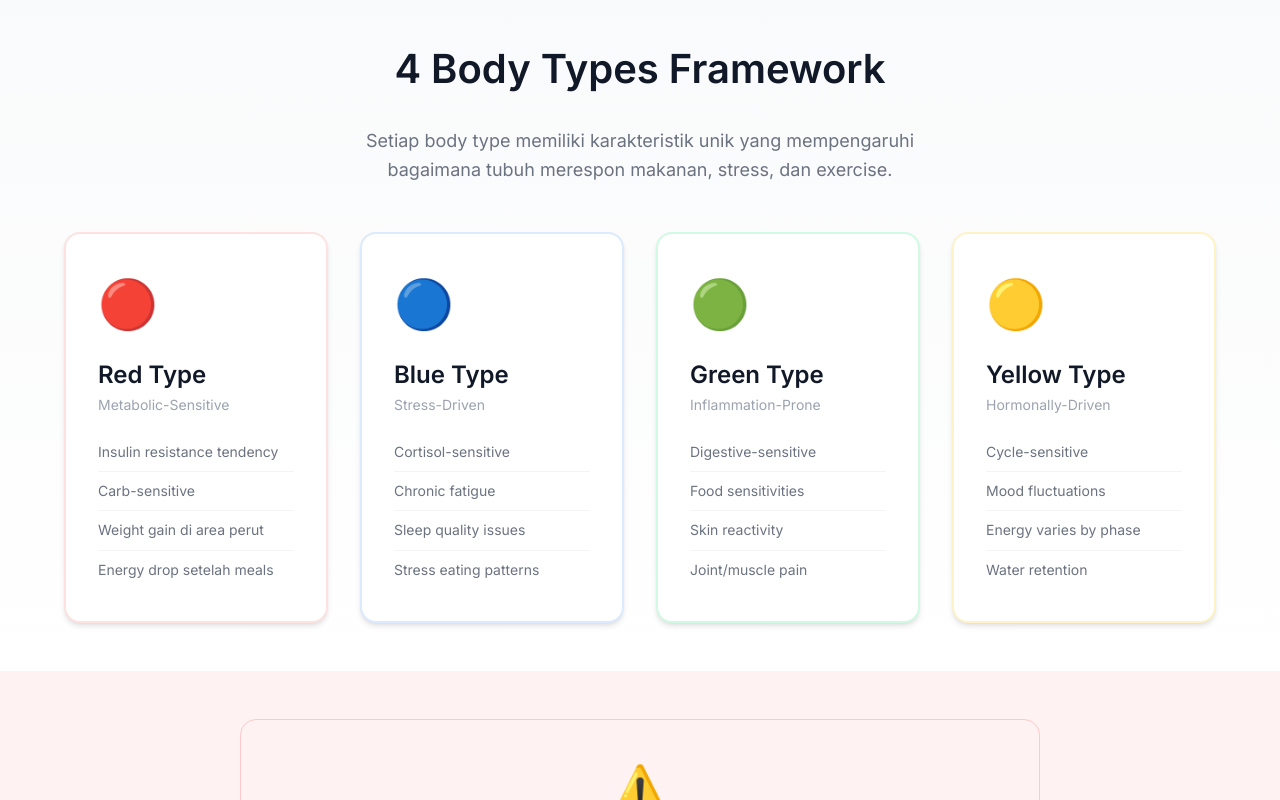
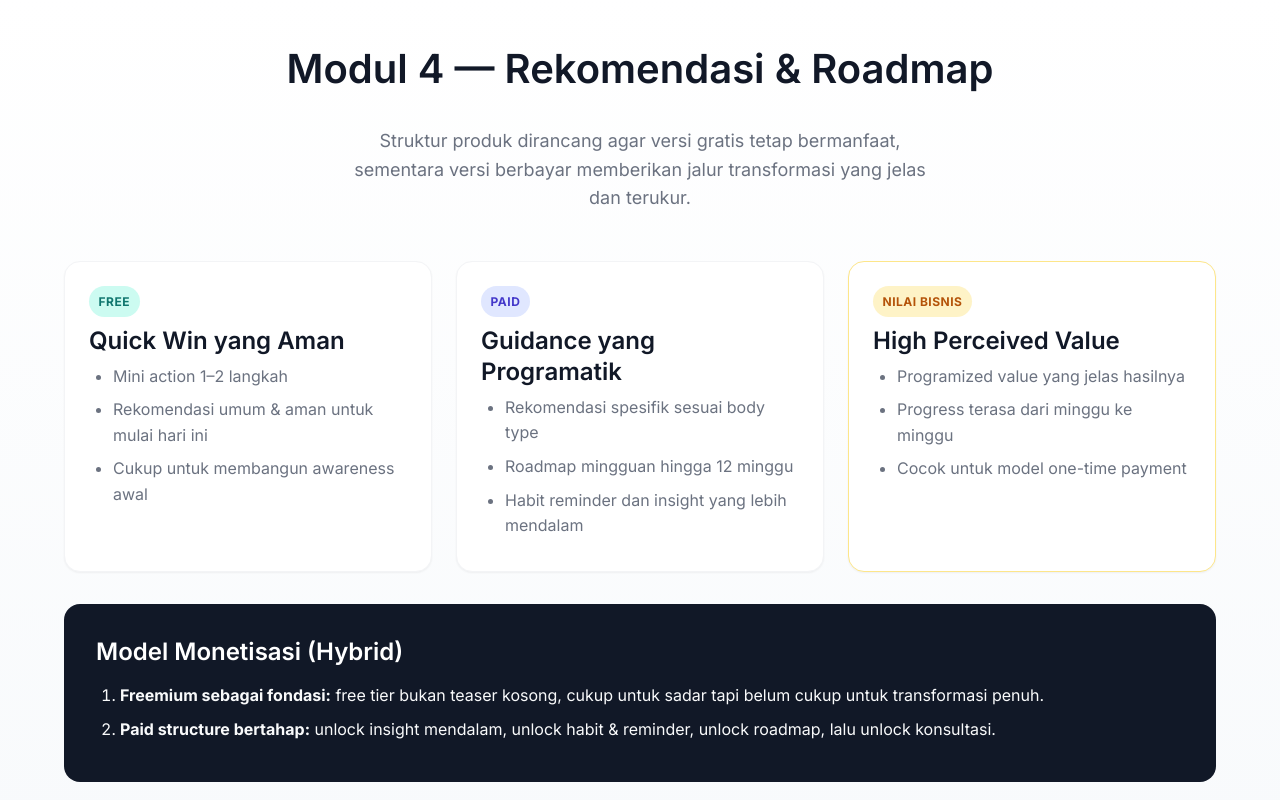
Before and after one commit to sobri3195/beautycode2, a React (Vite) app: page /home in a window 1280 px wide. Shown: the part 1320-2120 px from the top of the page. Built offline with nearby package versions, Linux system fonts and the light colour scheme.

Commit message:
Add Modul 4 recommendation and monetization section on home page

```diff
--- a/src/pages/home/HomePage.css
+++ b/src/pages/home/HomePage.css
@@ -336,3 +336,90 @@
     grid-template-columns: 1fr;
   }
 }
+
+/* Module 4 & Monetization */
+.strategy-section {
+  padding: var(--spacing-2xl) 0;
+  background: linear-gradient(180deg, #ffffff 0%, #f8fafc 100%);
+}
+
+.strategy-grid {
+  display: grid;
+  grid-template-columns: repeat(auto-fit, minmax(240px, 1fr));
+  gap: var(--spacing-lg);
+  margin: var(--spacing-xl) 0;
+}
+
+.strategy-card {
+  background: white;
+  border: 1px solid var(--color-border-light);
+  border-radius: var(--radius-xl);
+  padding: var(--spacing-lg);
+  box-shadow: var(--shadow-sm);
+}
+
+.strategy-card h3 {
+  margin-bottom: var(--spacing-sm);
+}
+
+.strategy-card ul {
+  margin: 0;
+  padding-left: var(--spacing-lg);
+  color: var(--color-text-secondary);
+}
+
+.strategy-card li {
+  margin-bottom: var(--spacing-sm);
+}
+
+.strategy-badge {
+  display: inline-block;
+  font-size: 0.75rem;
+  font-weight: 700;
+  letter-spacing: 0.04em;
+  text-transform: uppercase;
+  padding: 0.35rem 0.6rem;
+  border-radius: 999px;
+  margin-bottom: var(--spacing-sm);
+}
+
+.strategy-badge.free {
+  color: #0f766e;
+  background: #ccfbf1;
+}
+
+.strategy-badge.paid {
+  color: #4338ca;
+  background: #e0e7ff;
+}
+
+.strategy-badge.value {
+  color: #b45309;
+  background: #fef3c7;
+}
+
+.business-value {
+  border-color: #fde68a;
+}
+
+.monetization-card {
+  background: #111827;
+  color: #f9fafb;
+  border-radius: var(--radius-xl);
+  padding: var(--spacing-xl);
+}
+
+.monetization-card h3 {
+  color: white;
+  margin-bottom: var(--spacing-md);
+}
+
+.monetization-card ol {
+  margin: 0;
+  padding-left: var(--spacing-lg);
+}
+
+.monetization-card li {
+  margin-bottom: var(--spacing-sm);
+  line-height: 1.6;
+}
--- a/src/pages/home/HomePage.jsx
+++ b/src/pages/home/HomePage.jsx
@@ -127,6 +127,63 @@ export default function HomePage() {
                 dan help Anda stay on track dengan gentle reminders.
               </p>
             </motion.div>
+          </div>
+        </div>
+      </section>
+
+      {/* Module 4 & Monetization */}
+      <section className="strategy-section">
+        <div className="container">
+          <h2 className="section-title">Modul 4 — Rekomendasi &amp; Roadmap</h2>
+          <p className="section-subtitle">
+            Struktur produk dirancang agar versi gratis tetap bermanfaat, sementara versi berbayar
+            memberikan jalur transformasi yang jelas dan terukur.
+          </p>
+
+          <div className="strategy-grid">
+            <article className="strategy-card">
+              <span className="strategy-badge free">Free</span>
+              <h3>Quick Win yang Aman</h3>
+              <ul>
+                <li>Mini action 1–2 langkah</li>
+                <li>Rekomendasi umum &amp; aman untuk mulai hari ini</li>
+                <li>Cukup untuk membangun awareness awal</li>
+              </ul>
+            </article>
+
+            <article className="strategy-card">
+              <span className="strategy-badge paid">Paid</span>
+              <h3>Guidance yang Programatik</h3>
+              <ul>
+                <li>Rekomendasi spesifik sesuai body type</li>
+                <li>Roadmap mingguan hingga 12 minggu</li>
+                <li>Habit reminder dan insight yang lebih mendalam</li>
+              </ul>
+            </article>
+
+            <article className="strategy-card business-value">
+              <span className="strategy-badge value">Nilai Bisnis</span>
+              <h3>High Perceived Value</h3>
+              <ul>
+                <li>Programized value yang jelas hasilnya</li>
+                <li>Progress terasa dari minggu ke minggu</li>
+                <li>Cocok untuk model one-time payment</li>
+              </ul>
+            </article>
+          </div>
+
+          <div className="monetization-card">
+            <h3>Model Monetisasi (Hybrid)</h3>
+            <ol>
+              <li>
+                <strong>Freemium sebagai fondasi:</strong> free tier bukan teaser kosong,
+                cukup untuk sadar tapi belum cukup untuk transformasi penuh.
+              </li>
+              <li>
+                <strong>Paid structure bertahap:</strong> unlock insight mendalam, unlock
+                habit &amp; reminder, unlock roadmap, lalu unlock konsultasi.
+              </li>
+            </ol>
           </div>
         </div>
       </section>
```
